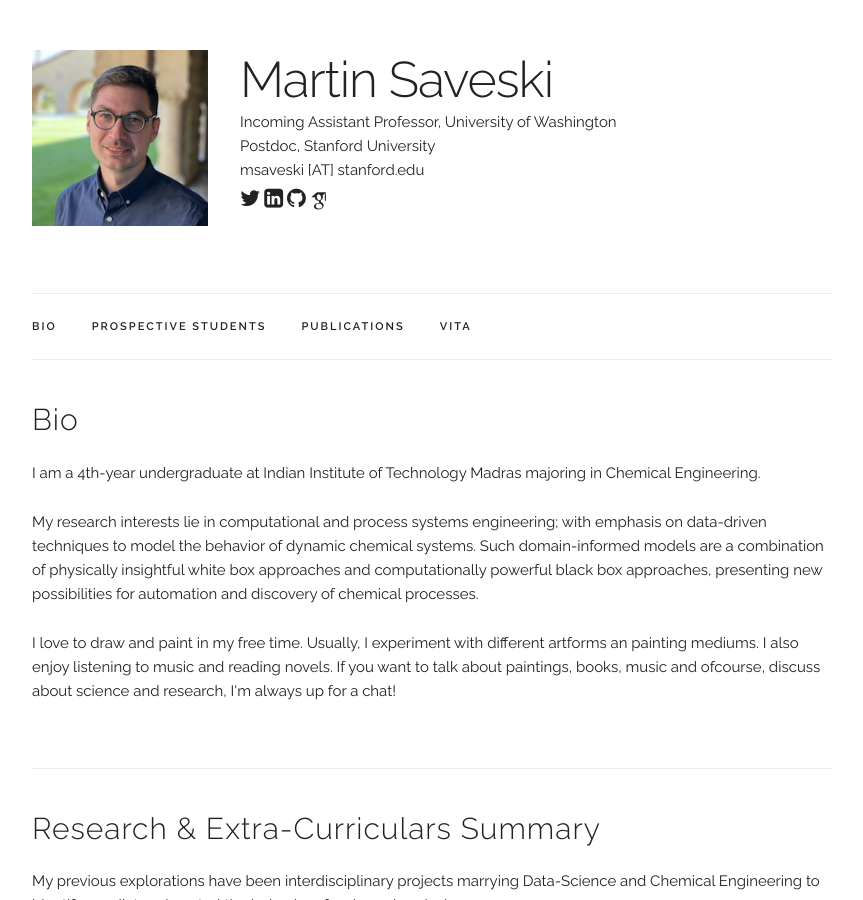
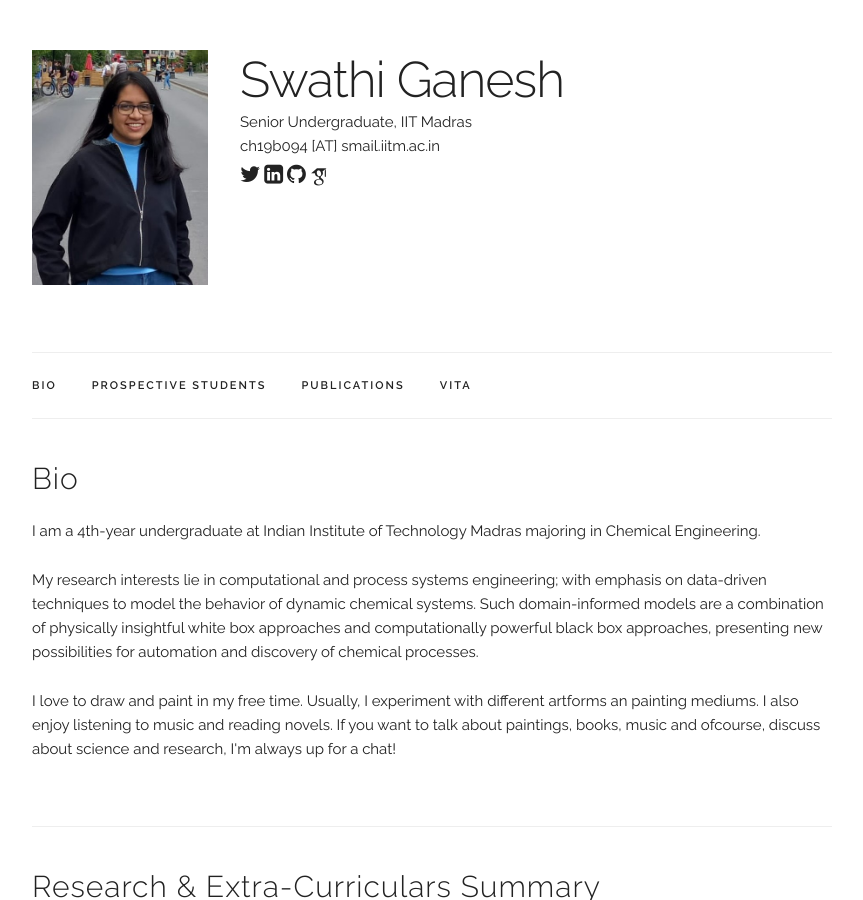
Before and after one commit to gswathirao8/gswathirao8.github.io, a Jekyll site: the page built from index.html, in a window 1280 px wide and 900 px high. Shown: the whole window, without its empty margins (208-1071 px from the left). Built offline with Jekyll 4.4.1, drawn with Linux system fonts in a browser that asks for light colours; some web fonts are replaced; some of the changed text lies outside the part shown.

Commit message:
Update main_info.yaml

```diff
--- a/_data/main_info.yaml
+++ b/_data/main_info.yaml
@@ -1,8 +1,8 @@
-name: "Martin Saveski"
-title: "Incoming Assistant Professor, University of Washington<br/> Postdoc, Stanford University"
-email: "msaveski [AT] stanford.edu"
-profile_pic: "/assets/profile-pics/SU_small.jpg"
-twitter: "https://twitter.com/msaveski"
+name: "Swathi Ganesh"
+title: "Senior Undergraduate, IIT Madras"
+email: "ch19b094 [AT] smail.iitm.ac.in"
+profile_pic: "/assets/profile-pics/1.jpeg"
+twitter: "https://twitter.com/"
 linkedin: "https://www.linkedin.com/in/msaveski"
 github: "https://github.com/msaveski"
 google_scholar: "https://scholar.google.com/citations?user=M3D870YAAAAJ&hl=en"
```
